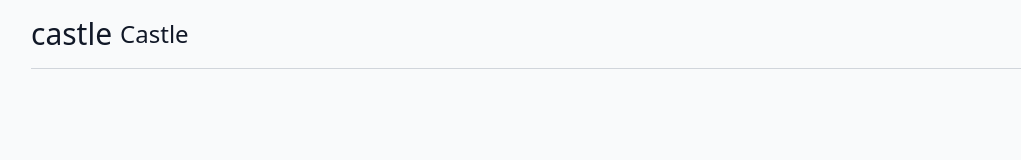
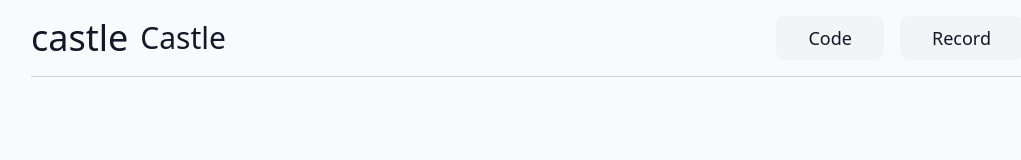
Before and after one commit to charlielinz/castle, a React (Create React App) app: page / in a window 1280 px wide. Shown: the top 160 px of the page, without its empty margins (113-1134 px from the left). Built offline with nearby package versions, Linux system fonts and the light colour scheme.

Commit message:
update navbar

```diff
--- a/src/components/Navbar.js
+++ b/src/components/Navbar.js
@@ -4,24 +4,24 @@ const Navbar = () => {
   return (
     <nav className="bg-gray-50 sticky top-0 z-10 inset-x-0 font-sans text-gray-900">
       <div className="max-w-screen-lg mx-auto px-4">
-        <div className="py-4 border-b border-gray-300 flex justify-start">
-          <ul className="flex items-center gap-4">
-            <li className="mr-2 ">
+        <div className="py-4 border-b border-gray-300">
+          <ul className="flex justify-end items-center gap-4">
+            <li className="mr-auto">
               <Link to="/" className="flex items-center gap-2">
                 <p>
-                  <span className="material-icons-outlined text-3xl">
+                  <span className="material-icons-outlined lg:text-4xl">
                     castle
                   </span>
                 </p>
-                <p className="text-2xl mr-1">Castle</p>
+                <p className="text-xl mr-1 lg:text-3xl lg:mx-1">Castle</p>
               </Link>
             </li>
-            {/* <li className="px-8 py-2 bg-gray-100 hover:bg-gray-200 transition-colors duration-300 rounded-lg">
+            <li className="px-4 py-2 text-sm lg:text-lg lg:px-8 lg:py-2 bg-gray-100 hover:bg-gray-200 transition-colors duration-300 rounded-lg">
               <Link to="/experience">Code</Link>
             </li>
-            <li className="px-8 py-2 bg-gray-100 hover:bg-gray-200 transition-colors duration-300 rounded-lg">
+            <li className="px-4 py-2 text-sm lg:text-lg lg:px-8 lg:py-2 bg-gray-100 hover:bg-gray-200 transition-colors duration-300 rounded-lg">
               <Link to="/skills">Record</Link>
-            </li> */}
+            </li>
           </ul>
         </div>
       </div>
```
